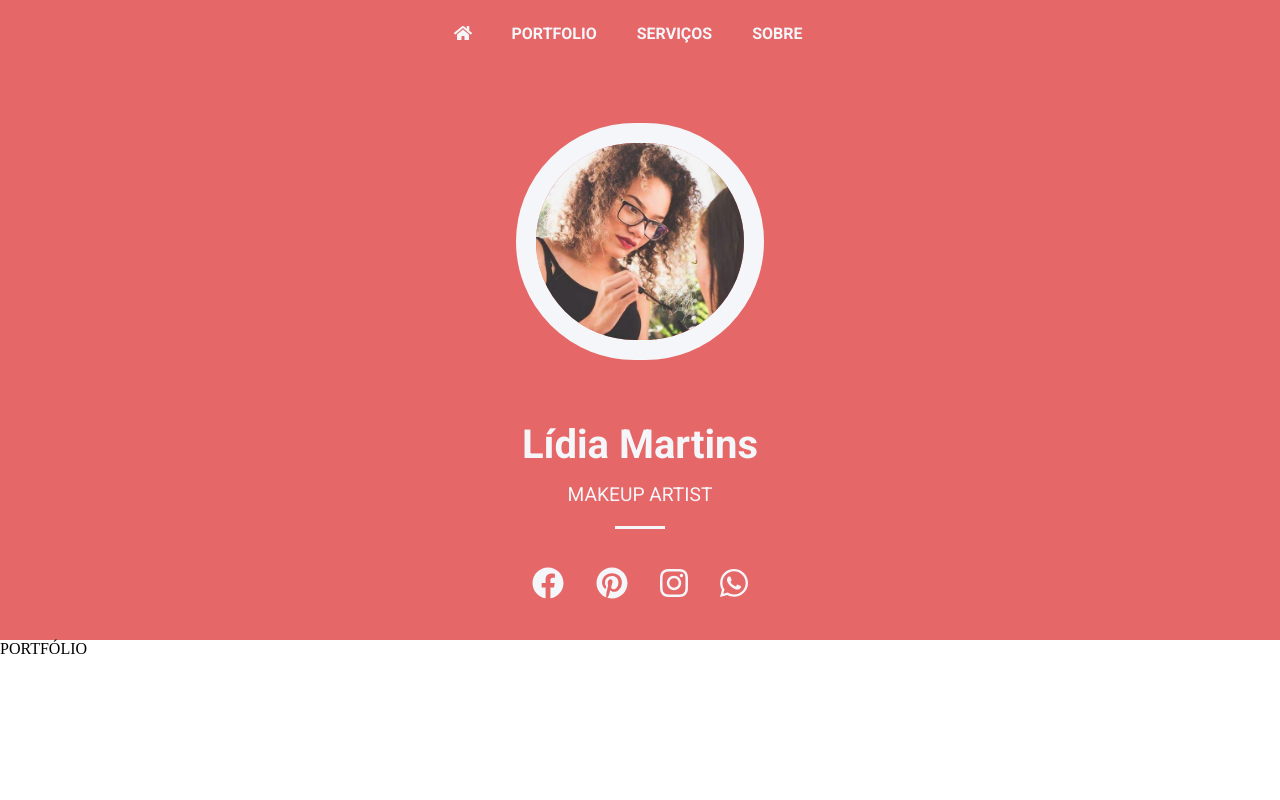
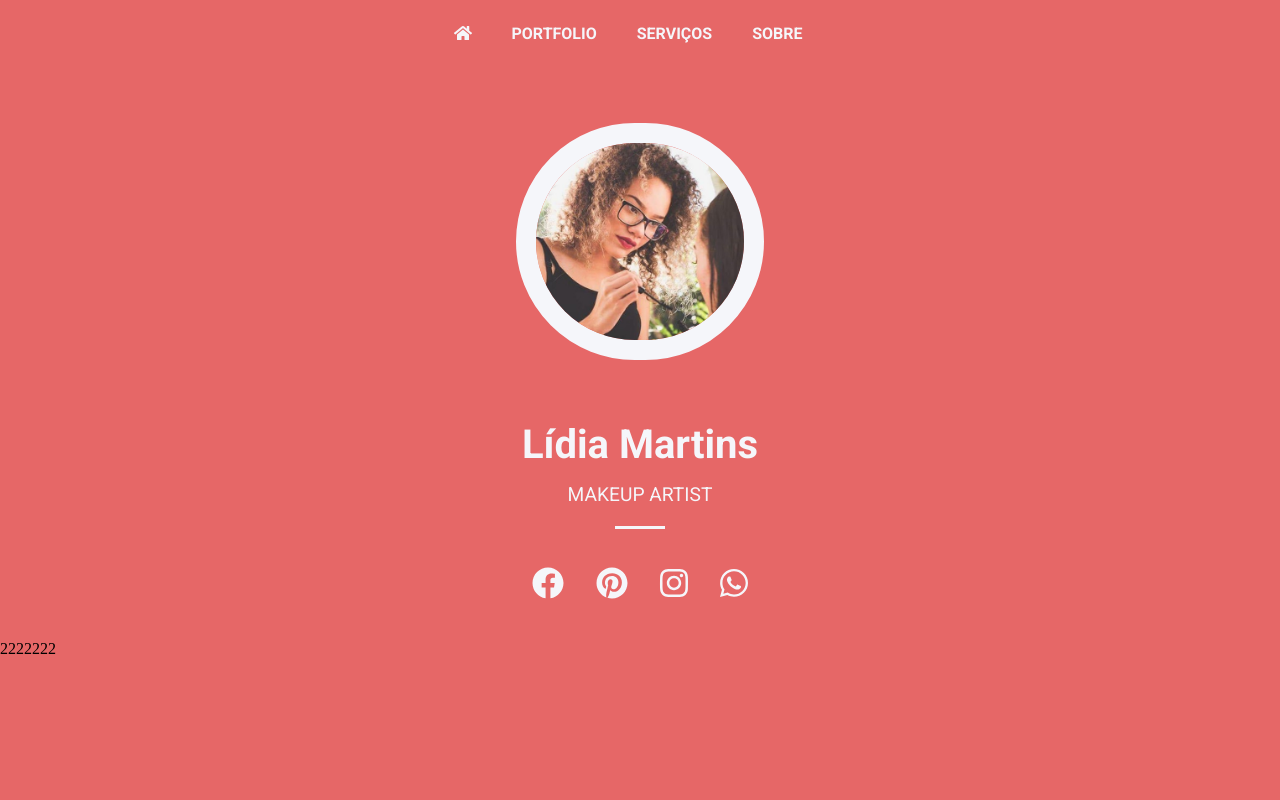
Before and after one commit to rodrigobergamindev/react-projetos, a React (Create React App) app in the folder portfolio/: page / in a window 1280 px wide. Shown: the top 800 px of the page. Built offline with nearby package versions, Linux system fonts and the light colour scheme.

Commit message:
criando seção de portfolio

```diff
--- a/portfolio/package.json
+++ b/portfolio/package.json
@@ -11,6 +11,7 @@
     "@testing-library/react": "^9.3.2",
     "@testing-library/user-event": "^7.1.2",
     "react": "^16.13.1",
+    "react-bulma-components": "^3.4.0",
     "react-dom": "^16.13.1",
     "react-router-dom": "^5.2.0",
     "react-router-hash-link": "^2.0.0",
--- /dev/null
+++ b/portfolio/src/components/card/Card.jsx
@@ -0,0 +1,16 @@
+import React from 'react'
+import styled from 'styled-components'
+
+
+export default function Card() {
+    return (
+        <myCard>2</myCard>
+    )
+}
+
+const myCard = styled.div`
+    width:30em;
+    height:45em;
+    background-color:#74b9ff;
+    font-size: 3.4em;
+`
--- a/portfolio/src/components/content/Content.jsx
+++ b/portfolio/src/components/content/Content.jsx
@@ -1,16 +1,16 @@
 import React from 'react'
 import styled from 'styled-components'
+import Gallery from '../gallery/Gallery'
 
 
 export default function Content() {
     return (
         <SecContent id="portfolio">
-            <span>PORTFÓLIO</span>
+            <Gallery></Gallery>
         </SecContent>
     )
 }
 const SecContent = styled.div`
   grid-area: content;
-  height:35em;
-  background-color:white;
+  height:800px;
 `;
--- /dev/null
+++ b/portfolio/src/components/gallery/Gallery.jsx
@@ -0,0 +1,26 @@
+import React from 'react'
+import styled from 'styled-components'
+import Card from '../card/Card'
+
+export default function Gallery() {
+    return (
+        <myGallery>
+            <Card/>
+            <Card/>
+            <Card/>
+            <Card/>
+            <Card/>
+            <Card/>
+            <Card/>
+        </myGallery>
+    )
+}
+
+
+const myGallery = styled.div`
+    display: flex;
+    flex-wrap: wrap;
+    height:800px;
+    width:800px;
+    background-color:white;
+`;
--- a/portfolio/src/components/header/Header.jsx
+++ b/portfolio/src/components/header/Header.jsx
@@ -1,7 +1,6 @@
 import React from 'react'
 import avatar from '../../images/avatar.jpg'
 import styled from 'styled-components'
-import Navbar from '../navbar/Navbar'
 import { FontAwesomeIcon } from "@fortawesome/react-fontawesome";
 import {
     faFacebook,
```
Also changed, not shown: 1 other file (tests, documents, lock files or other folders).
